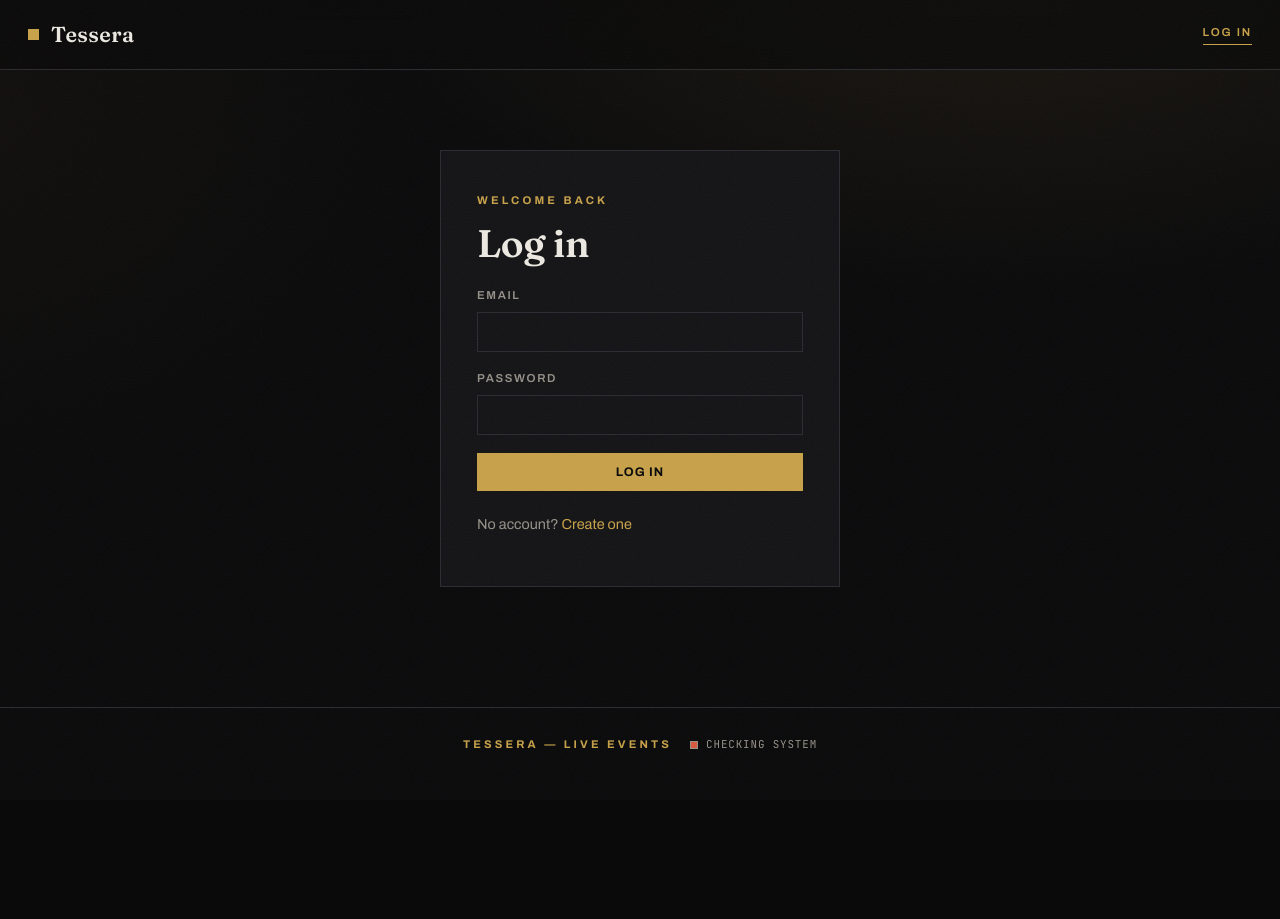
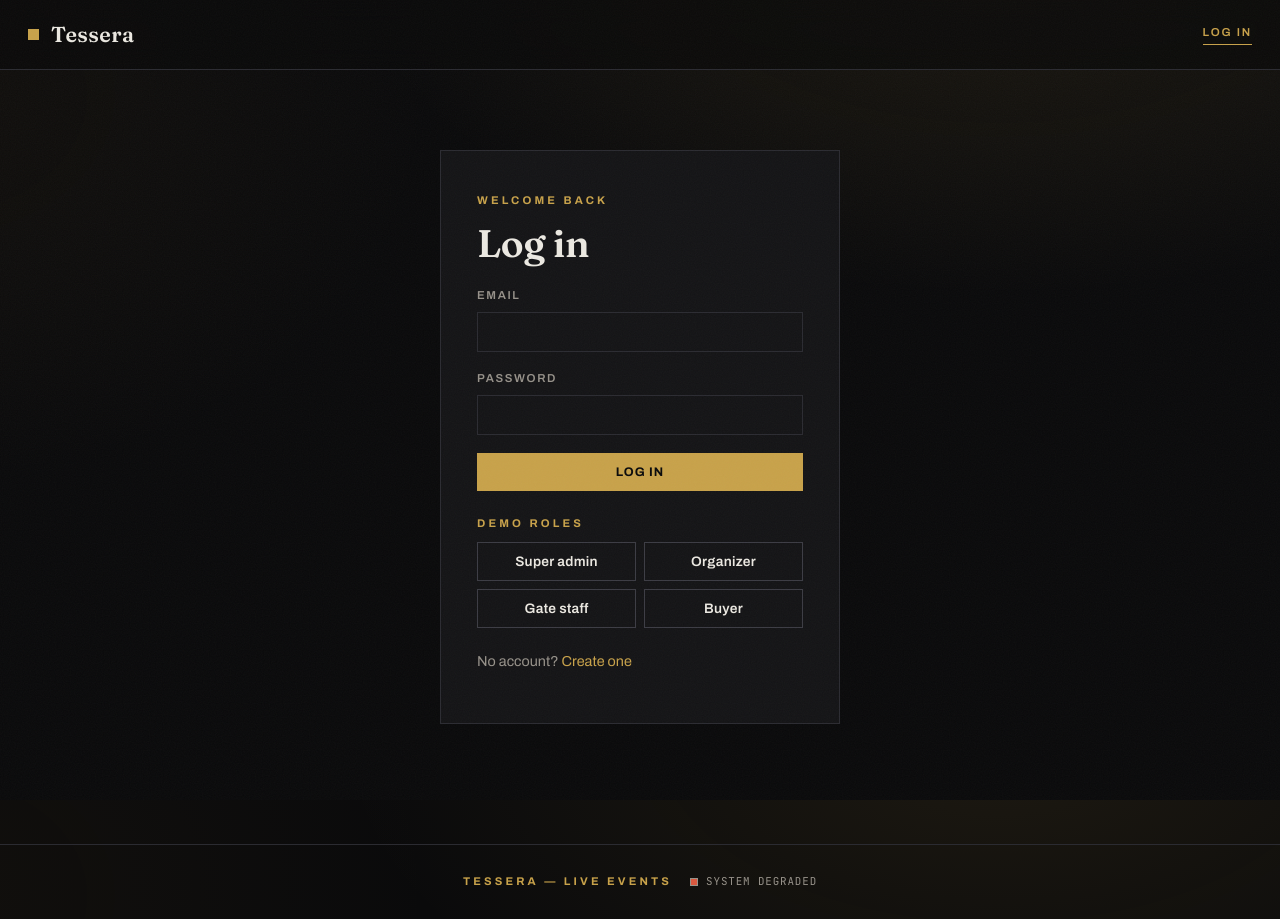
Before and after one commit to Jerry-Tekh/tessera, a React app: page /login in a window 1280 px wide. Before the commit the page ends 800 px from the top, so only its background shows below. Built offline with nearby package versions, Linux system fonts and the light colour scheme; no server answers; the HTML template or start-up script is replaced by a standard one.

Commit message:
Add demo role shortcuts to login

```diff
--- /dev/null
+++ b/src/lib/demoCredentials.js
@@ -0,0 +1,8 @@
+export const DEMO_PASSWORD = 'TesseraDemo123!';
+
+export const DEMO_CREDENTIALS = [
+  { role: 'super_admin', label: 'Super admin', email: 'demo.superadmin@tessera.local' },
+  { role: 'organizer', label: 'Organizer', email: 'demo.organizer@tessera.local' },
+  { role: 'event_staff', label: 'Gate staff', email: 'demo.staff@tessera.local' },
+  { role: 'registered_user', label: 'Buyer', email: 'demo.user@tessera.local' },
+];
--- a/src/pages/Login.jsx
+++ b/src/pages/Login.jsx
@@ -2,6 +2,7 @@ import { useState } from 'react';
 import { useNavigate, Link } from 'react-router-dom';
 import { useAuth } from '../lib/auth.jsx';
 import { messageFor } from '../lib/errors';
+import { DEMO_CREDENTIALS, DEMO_PASSWORD } from '../lib/demoCredentials';
 
 export default function Login() {
   const { login } = useAuth();
@@ -25,6 +26,11 @@ export default function Login() {
     }
   }
 
+  function fillDemo(email) {
+    setEmail(email);
+    setPassword(DEMO_PASSWORD);
+  }
+
   return (
     <div className="reveal" style={{ maxWidth: 400, margin: '40px auto', border: '1px solid var(--border)', background: 'var(--surface)', padding: 36 }}>
       <span className="eyebrow">Welcome back</span>
@@ -35,6 +41,16 @@ export default function Login() {
         <label>Password<input type="password" value={password} onChange={(e) => setPassword(e.target.value)} required /></label>
         <button className="primary" disabled={busy} type="submit">Log in</button>
       </form>
+      <div style={{ marginTop: 24, display: 'grid', gap: 10 }}>
+        <span className="eyebrow">Demo roles</span>
+        <div style={{ display: 'grid', gridTemplateColumns: 'repeat(auto-fit,minmax(130px,1fr))', gap: 8 }}>
+          {DEMO_CREDENTIALS.map((demo) => (
+            <button key={demo.role} type="button" onClick={() => fillDemo(demo.email)}>
+              {demo.label}
+            </button>
+          ))}
+        </div>
+      </div>
       <p className="muted" style={{ marginTop: 22, fontSize: '0.9rem' }}>
         No account? <Link to="/register" style={{ color: 'var(--accent)' }}>Create one</Link>
       </p>
```
